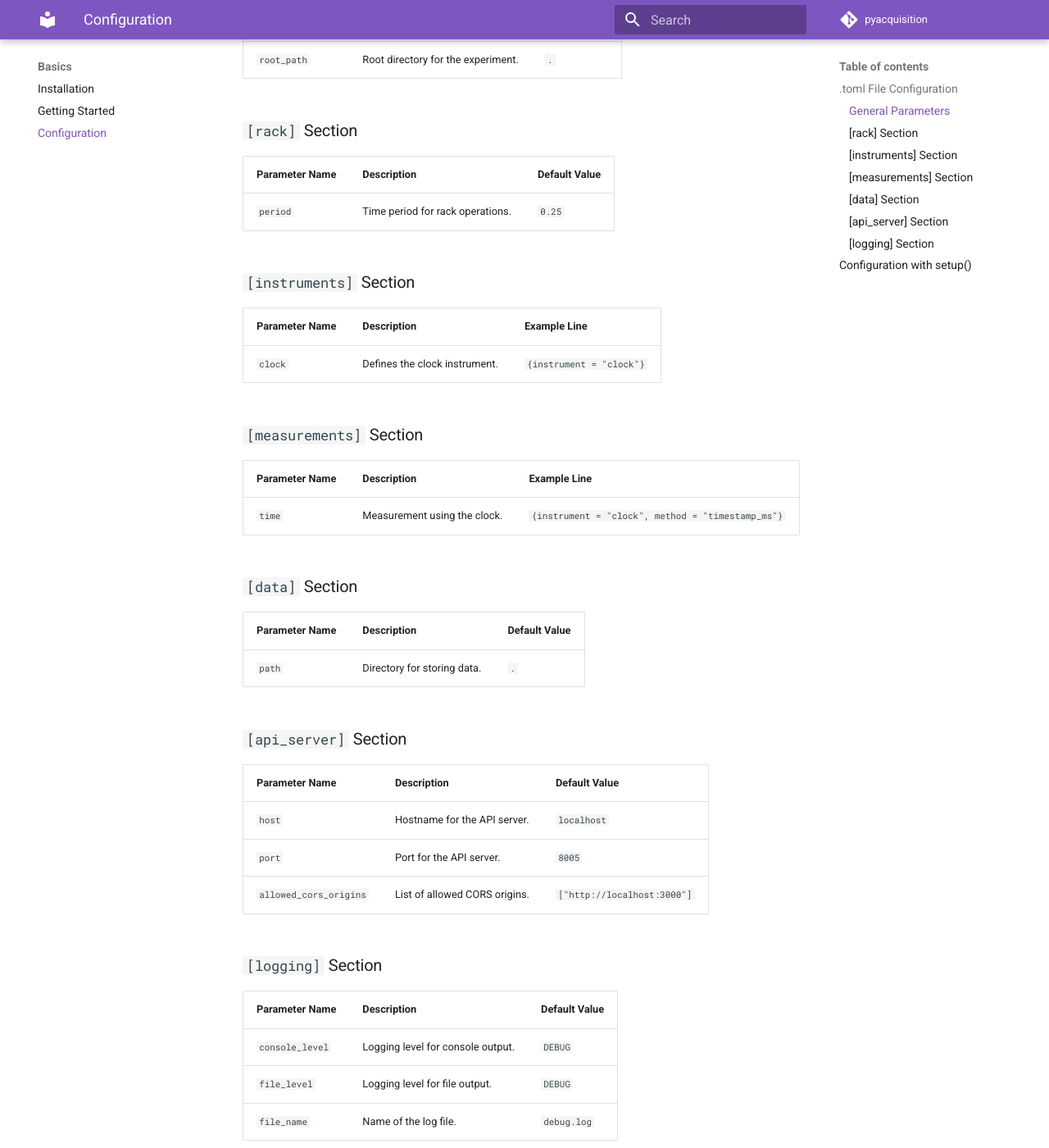
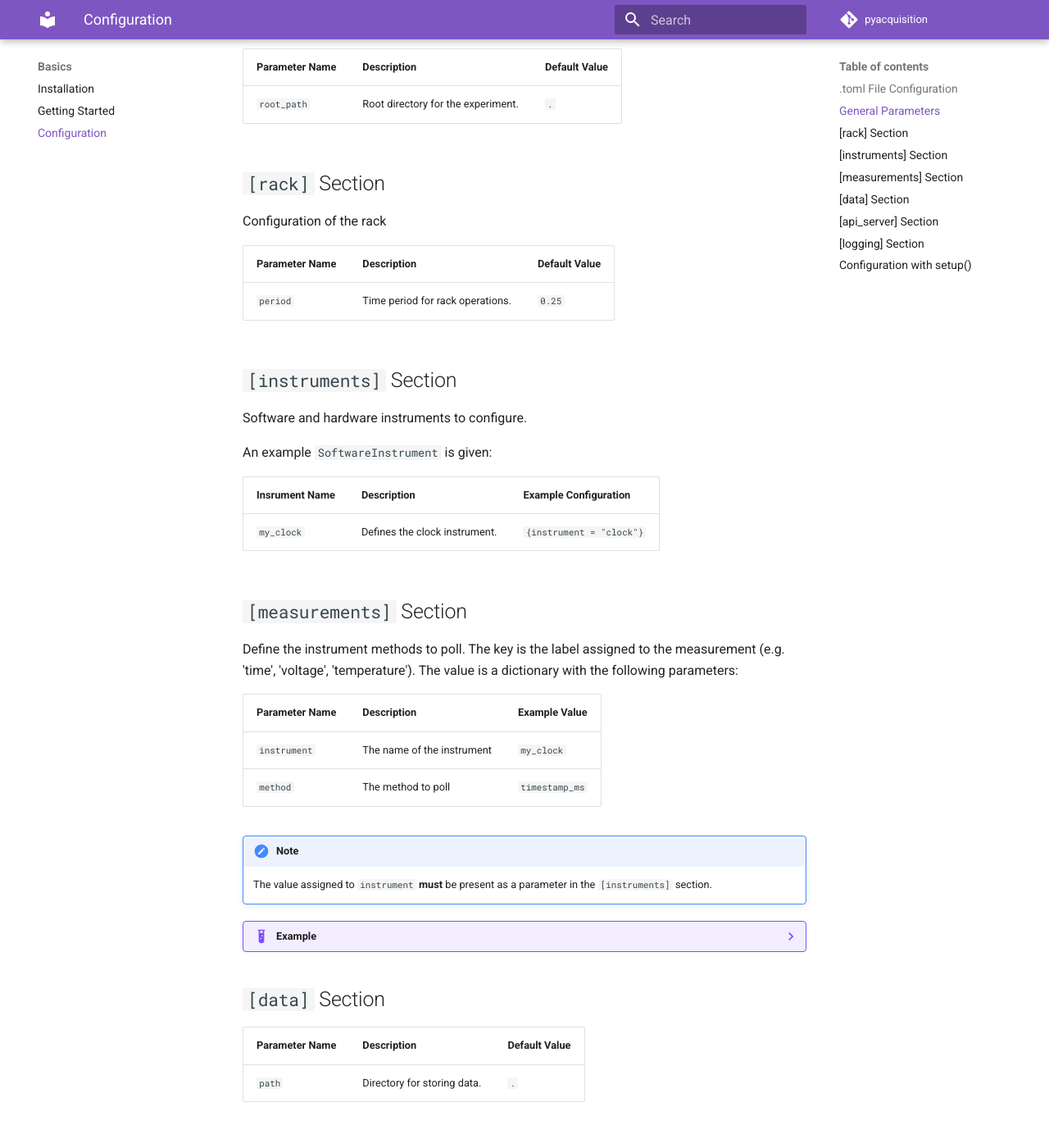
Before and after one commit to jakeayres/pyacquisition, an MkDocs documentation site: the page built from docs/basics/configuration.md, in a window 1280 px wide and 1400 px high, scrolled down 1098 px. Shown: the whole window at 82% size. Built offline with MkDocs 1.6.1 and Material for MkDocs 9.7.7, drawn with Linux system fonts in a browser that asks for light colours; comment, search, counter and statistics services are not loaded.

````diff
--- a/docs/basics/configuration.md
+++ b/docs/basics/configuration.md
@@ -25,42 +25,64 @@ The `.toml` file is used to define the configuration for your experiment. Detail
 
 Below is a breakdown of the sections and parameters available in the file:
 
-### General Parameters
+## General Parameters
+
+General parameters for the experiment.
 
 | Parameter Name | Description                          | Default Value |
 |----------------|--------------------------------------|---------------|
 | `root_path`    | Root directory for the experiment.   | `.`           |
 
 
-### `[rack]` Section
+## `[rack]` Section
+
+Configuration of the rack
 
 | Parameter Name | Description                          | Default Value |
 |----------------|--------------------------------------|---------------|
 | `period`       | Time period for rack operations.     | `0.25`        |
 
 
-### `[instruments]` Section
+## `[instruments]` Section
 
-| Parameter Name | Description                          | Example Line |
+Software and hardware instruments to configure.
+
+An example `SoftwareInstrument` is given:
+
+| Insrument Name | Description                          | Example Configuration |
 |----------------|--------------------------------------|---------------|
-| `clock`        | Defines the clock instrument.        | `{instrument = "clock"}` |
+| `my_clock`        | Defines the clock instrument.        | `{instrument = "clock"}` |
 
 
-### `[measurements]` Section
+## `[measurements]` Section
 
-| Parameter Name | Description                          | Example Line |
-|----------------|--------------------------------------|---------------|
-| `time`         | Measurement using the clock.         | `{instrument = "clock", method = "timestamp_ms"}` |
+Define the instrument methods to poll. The key is the label assigned to the measurement (e.g. 'time', 'voltage', 'temperature'). The value is a dictionary with the following parameters:
+
+| Parameter Name | Description                          | Example Value    |
+|----------------|--------------------------------------|------------------|
+| `instrument`   | The name of the instrument           | `my_clock`       |
+| `method`       | The method to poll                   | `timestamp_ms`   |
+
+!!! Note
+    The value assigned to `instrument` **must** be present as a parameter in the `[instruments]` section.
 
 
-### `[data]` Section
+??? Example
+    ```
+    [measurements]
+    time = {instrument = "clock", method = "timestamp_ms"}
+    voltage = {instrument = "lockin_1", method = "get_x"}
+    ```
+
+
+## `[data]` Section
 
 | Parameter Name | Description                          | Default Value |
 |----------------|--------------------------------------|---------------|
 | `path`         | Directory for storing data.          | `.`           |
 
 
-### `[api_server]` Section
+## `[api_server]` Section
 
 | Parameter Name         | Description                          | Default Value          |
 |------------------------|--------------------------------------|------------------------|
@@ -69,7 +91,7 @@ Below is a breakdown of the sections and parameters available in the file:
 | `allowed_cors_origins` | List of allowed CORS origins.        | `["http://localhost:3000"]` |
 
 
-### `[logging]` Section
+## `[logging]` Section
 
 | Parameter Name  | Description                          | Default Value |
 |-----------------|--------------------------------------|---------------|
--- a/mkdocs.yml
+++ b/mkdocs.yml
@@ -1,5 +1,5 @@
-site_name: PyAquisition
-repo_url: https://github.com/jakeayres/pyaquisition
+site_name: PyAcquisition
+repo_url: https://github.com/jakeayres/pyacquisition
 repo_name: pyacquisition
 nav:
   - Home: index.md
@@ -37,3 +37,7 @@ plugins:
             show_symbol_type_toc: true
             show_docstring_examples: true
             modernize_annotations: true
+markdown_extensions:
+  - admonition
+  - pymdownx.details
+  - pymdownx.superfences
````
